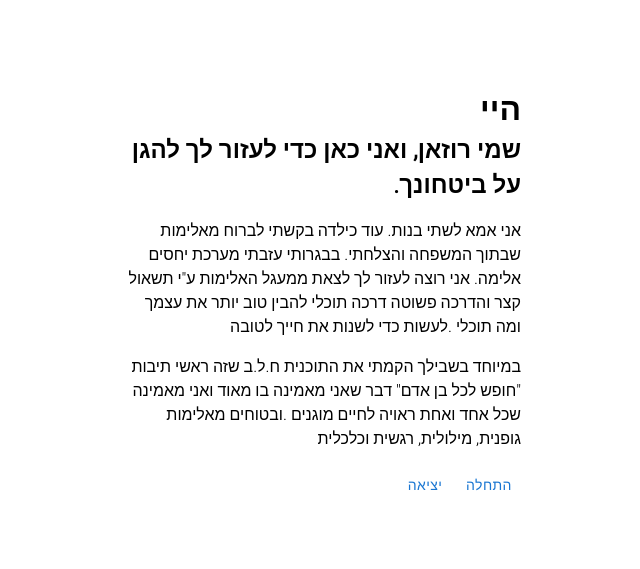
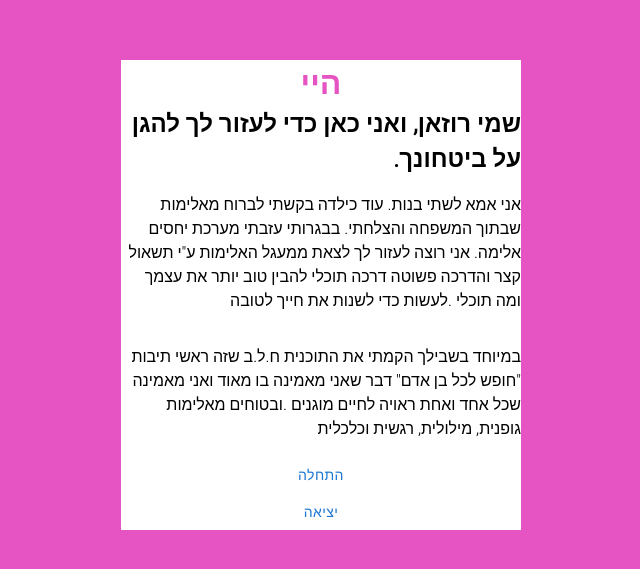
Before and after one commit to chayale90/Hackathon, a React (Vite) app in the folder client/: page / in a window 1280 px wide. Shown: the part 105-674 px from the top of the page, without its empty margins (365-1005 px from the left). Built offline with nearby package versions, Linux system fonts and the light colour scheme.

Commit message:
add var color

```diff
--- a/client/src/App.css
+++ b/client/src/App.css
@@ -1,14 +1,7 @@
 :root {
-  --color: rgb(247, 187, 197);
-  --bgcolor: white;
+  --color: #e554c2;
   --text-color: black;
-}
-body {
-  display: flex;
-  justify-content: center;
-  align-items: center;
-  height: 100vh;
-  font-family: "Heebo", sans-serif;
+  --font-family: "Heebo", sans-serif;
 }
 h1,
 h2,
@@ -16,11 +9,22 @@ h3,
 h4,
 body,
 div,
-a,
-img {
+a {
   margin: 0;
 }
 
+body {
+  display: flex;
+  justify-content: center;
+  align-items: center;
+  height: 100vh;
+  font-family: var(--font-family);
+  background-color: var(--color);
+}
 button {
-  text-align: center;
+  width: 60%;
+  font-family: var(--font-family);
 }
+h1 {
+  color: var(--color);
+}
--- a/client/src/component/Main/Main.css
+++ b/client/src/component/Main/Main.css
@@ -1,3 +1,12 @@
+.main {
+  text-align: right;
+  display: flex;
+  flex-direction: column;
+  justify-content: center;
+  align-items: center;
+  background-color: white;
+}
+
 @media screen and (min-width: 430px) {
   .main {
     width: 400px;
```
